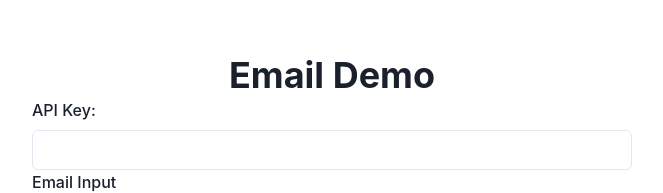
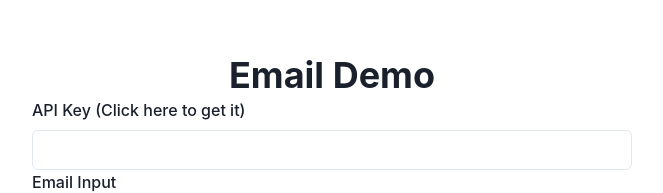
Before and after one commit to mr-gpt/twilix-email-demo, a React (Create React App) app: page / in a window 1280 px wide. Shown: the part 194-387 px from the top of the page, without its empty margins (308-971 px from the left). Built offline with nearby package versions, Linux system fonts and the light colour scheme.

Commit message:
add email form

```diff
--- a/public/index.html
+++ b/public/index.html
@@ -24,7 +24,7 @@
       work correctly both with client-side routing and a non-root public URL.
       Learn how to configure a non-root public URL by running `npm run build`.
     -->
-    <title>React App</title>
+    <title>Email Demo By Twilix</title>
   </head>
   <body>
     <noscript>You need to enable JavaScript to run this app.</noscript>
--- a/src/components/emailForm.tsx
+++ b/src/components/emailForm.tsx
@@ -28,6 +28,7 @@ Bill: `);
     setLoading(true);
     setErrorText('');
     try {
+      // run auto suggest on the collection name
       const response = await axios.post(
         `https://api.twilix.io/collection/${collection_name}/auto_suggest`,
         { text }, {
@@ -56,7 +57,7 @@ Bill: `);
       <form onSubmit={handleSubmit}>
         <VStack width="100%" spacing={4}>
           <FormControl id="text">
-            <FormLabel>API Key:</FormLabel>
+            <FormLabel>API Key (<a href="https://app.twilix.io">Click here to get it</a>) </FormLabel>
             <Input
                 value={apiKey}
                 onChange={(e) => setApiKey(e.target.value)}
```
